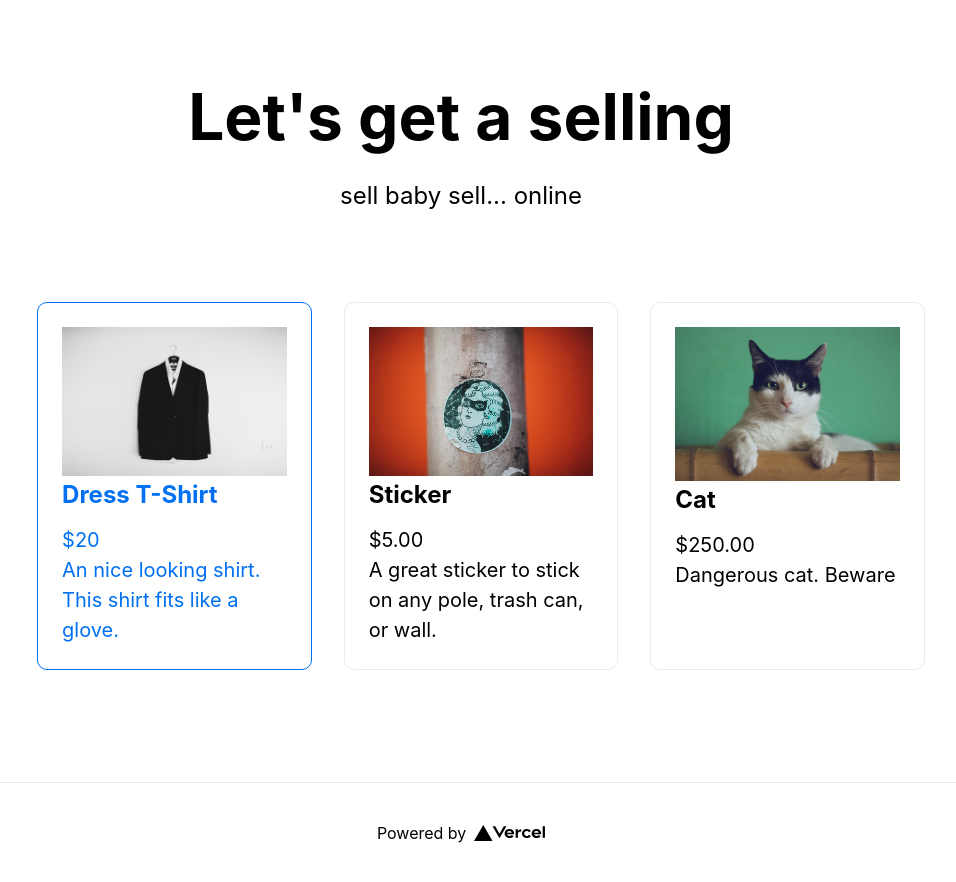
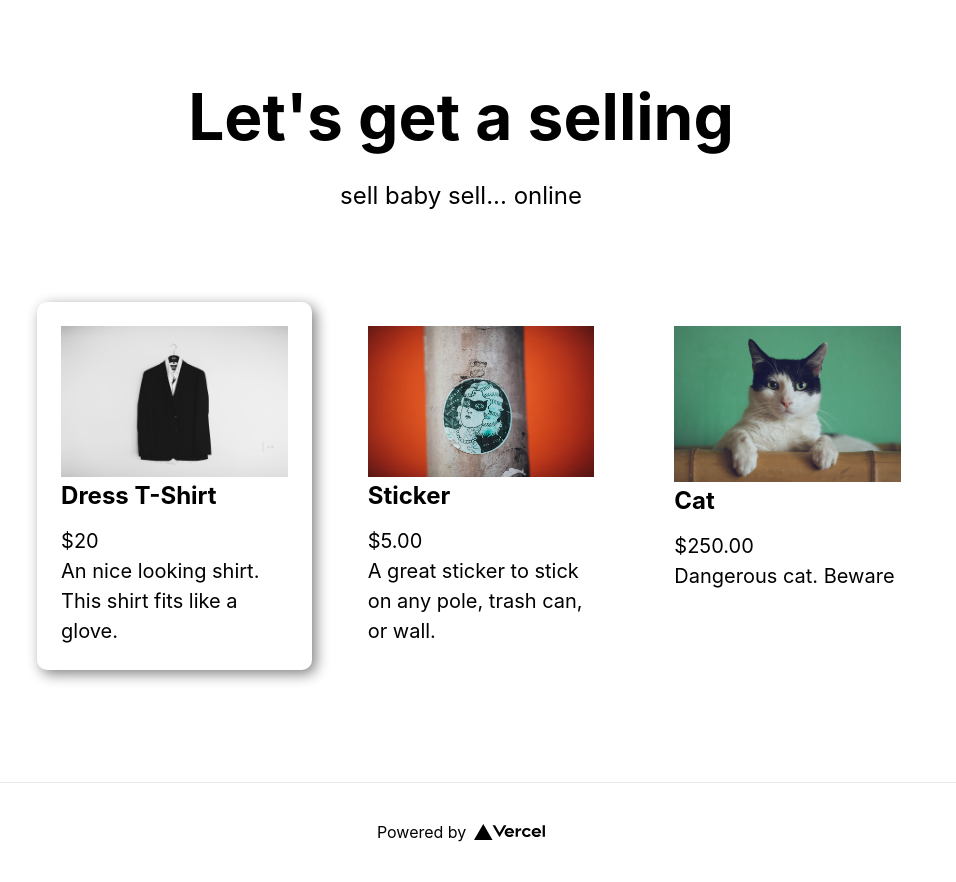
Before and after one commit to brandonleboeuf/my-estore, a Next.js app: page / in a window 1280 px wide. In both pictures the pointer is over the item 353 px from the left and 485 px from the top of the page. Shown: the whole page, without its empty margins (179-1135 px from the left). Built offline with nearby package versions, Linux system fonts and the light colour scheme.

Commit message:
changes styles

```diff
--- a/styles/Home.module.css
+++ b/styles/Home.module.css
@@ -88,13 +88,13 @@
   text-align: left;
   color: inherit;
   text-decoration: none;
-  border: 1px solid #eaeaea;
+  /* border: 1px solid #eaeaea; */
   border-radius: 10px;
   transition: color 0.15s ease, border-color 0.15s ease;
 }
 
-@media (min-width: 960px){
-  .card{
+@media (min-width: 960px) {
+  .card {
     flex-basis: calc(33.33% - 2rem);
   }
 }
@@ -102,8 +102,7 @@
 .card:hover,
 .card:focus,
 .card:active {
-  color: #0070f3;
-  border-color: #0070f3;
+  box-shadow: 4px 4px 14px grey;
 }
 
 .card h3 {
```
